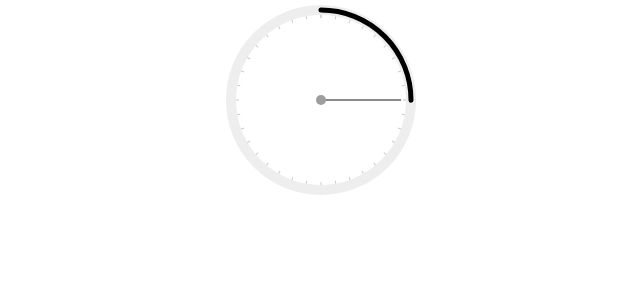
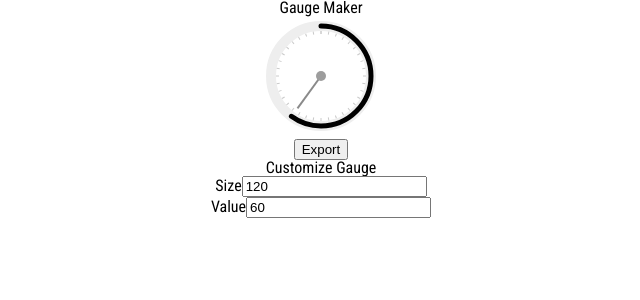
Before and after one commit to vraa/gauge-maker, a React (Create React App) app: page / in a window 1280 px wide. Shown: the top 300 px of the page, without its empty margins (319-959 px from the left). Built offline with nearby package versions, Linux system fonts and the light colour scheme.

Commit message:
Wire up basic value changes to the gauge.

```diff
--- a/src/App.js
+++ b/src/App.js
@@ -1,13 +1,38 @@
 import React, {Component} from "react";
 import "./App.css";
-
+import AppBar from "./app-bar";
 import Gauge from "./gauge";
+import GaugeExport from "./gauge-export";
+import GaugeForm from "./gauge-form";
 
 class App extends Component {
+    constructor() {
+        super();
+        this.state = {
+            size: 120,
+            currentValue: 60
+        };
+    }
+
+    handleGaugeChange = (st) => {
+        this.setState(Object.assign(
+            {},
+            this.state,
+            st
+        ));
+    };
+
     render() {
         return (
             <div className="App">
+                <AppBar/>
                 <Gauge
+                    {...this.state}
+                />
+                <GaugeExport/>
+                <GaugeForm
+                    onChange={this.handleGaugeChange}
+                    {...this.state}
                 />
             </div>
         );
--- /dev/null
+++ b/src/app-bar.js
@@ -0,0 +1,15 @@
+import React, {Component} from 'react';
+
+class AppBar extends Component {
+
+    render() {
+        return (
+            <header className="app-bar">
+                <h1>Gauge Maker</h1>
+            </header>
+        )
+    }
+
+}
+
+export default AppBar;
--- /dev/null
+++ b/src/gauge-export.js
@@ -0,0 +1,13 @@
+import React, {Component} from 'react';
+
+class GaugeExport extends Component {
+    render() {
+        return (
+            <div className="gauge-export">
+                <button>Export</button>
+            </div>
+        )
+    }
+}
+
+export default GaugeExport;
--- /dev/null
+++ b/src/gauge-form.js
@@ -0,0 +1,44 @@
+import React, {Component} from "react";
+import InputField from "./input-field";
+
+class GaugeForm extends Component {
+
+    constructor() {
+        super();
+        this.state = {
+            size: 120,
+            currentValue: 60
+        }
+    };
+
+    handleChange = (e) => {
+        let st = {};
+        st[e.target.id] = e.target.value;
+        this.props.onChange(st);
+    };
+
+    render() {
+        let props = this.props;
+        return (
+            <form>
+                <h2>Customize Gauge</h2>
+                <div className="primary">
+                    <InputField
+                        id="size"
+                        label="Size"
+                        value={props.size}
+                        onChange={this.handleChange}
+                    />
+                    <InputField
+                        id="currentValue"
+                        label="Value"
+                        value={props.currentValue}
+                        onChange={this.handleChange}
+                    />
+                </div>
+            </form>
+        )
+    }
+}
+
+export default GaugeForm;
--- /dev/null
+++ b/src/input-field.js
@@ -0,0 +1,28 @@
+import React, {Component} from "react";
+
+class InputField extends Component {
+    render() {
+        let props = this.props;
+        return (
+            <div className="input-field">
+                <label
+                    htmlFor={props.id}
+                >
+                    {props.label}
+                </label>
+                <input
+                    id={props.id}
+                    type={props.type}
+                    onChange={props.onChange}
+                    value={props.value}
+                />
+            </div>
+        )
+    }
+}
+
+InputField.PropTypes = {
+    type: 'text'
+};
+
+export default InputField;
```
